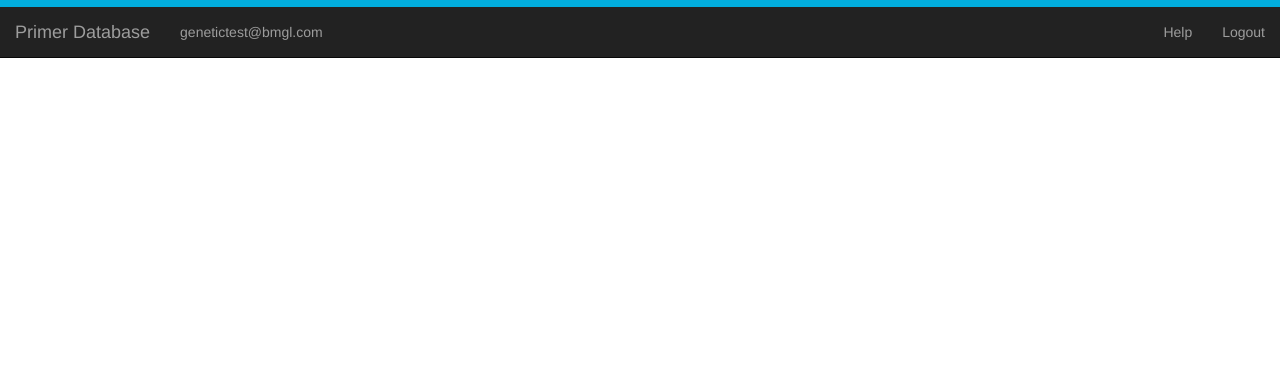
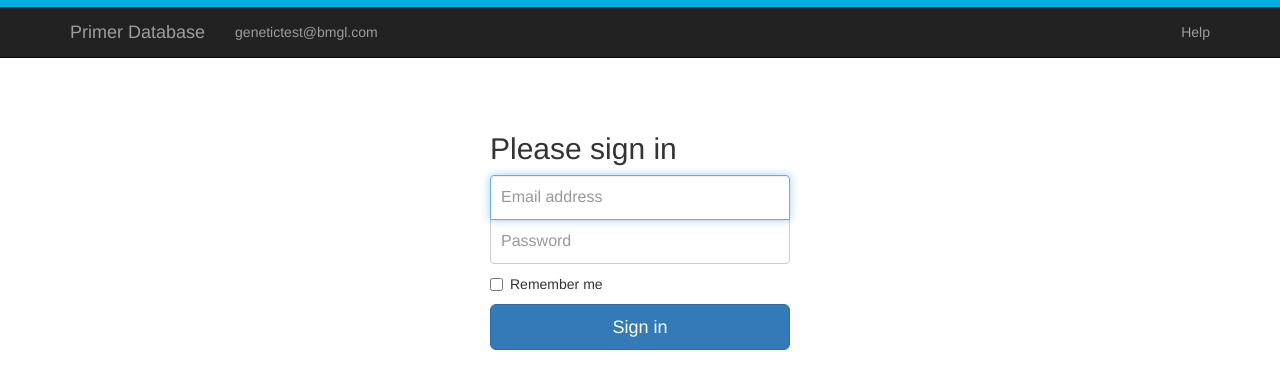
Before and after one commit to rpetersonbcm/primer, a plain HTML site: page index.html in a window 1280 px wide. Shown: the part 53-442 px from the top of the page. Drawn offline with Linux system fonts and the light colour scheme.

Commit message:
index.html - login page complete

```diff
--- a/css/custom.css
+++ b/css/custom.css
@@ -1,11 +1,54 @@
 
 /* First Top Nav Bar with Heading */
-.above-navbar{
+.first-navbar{
 	background-color:#fff;
 	border-bottom: 10px solid #01ADDE;
 	width: 100%;
 }
 
+.second-navbar{
+	style="width:100%;
+	margin: 0 auto;
+}
+
 .margin-top-80{
 	margin-top: 80px;
 }
+
+
+/* First Top Nav Bar with Heading */
+
+.form-signin {
+  max-width: 330px;
+  padding: 15px;
+  margin: 0 auto;
+}
+.form-signin .form-signin-heading,
+.form-signin .checkbox {
+  margin-bottom: 10px;
+}
+.form-signin .checkbox {
+  font-weight: normal;
+}
+.form-signin .form-control {
+  position: relative;
+  height: auto;
+  -webkit-box-sizing: border-box;
+     -moz-box-sizing: border-box;
+          box-sizing: border-box;
+  padding: 10px;
+  font-size: 16px;
+}
+.form-signin .form-control:focus {
+  z-index: 2;
+}
+.form-signin input[type="email"] {
+  margin-bottom: -1px;
+  border-bottom-right-radius: 0;
+  border-bottom-left-radius: 0;
+}
+.form-signin input[type="password"] {
+  margin-bottom: 10px;
+  border-top-left-radius: 0;
+  border-top-right-radius: 0;
+}
--- a/index.html
+++ b/index.html
@@ -41,7 +41,7 @@
     <!-- Navigation -->
     <nav class="navbar navbar-inverse navbar-fixed-top" role="navigation">
 
-    	<div  class="container above-navbar">
+    	<div  class="container first-navbar">
 
             <!-- Brand and toggle get grouped for better mobile display -->
             <div class="navbar-header">
@@ -51,7 +51,7 @@
 
         </div>
         <!-- /.container -->
-        <div class="container" style="width:100%;">
+        <div class="container second-navbar" >
 
             <!-- Brand and toggle get grouped for better mobile display -->
             <div class="navbar-header">
@@ -73,19 +73,12 @@
                     <li>
                         <a href="#">Help</a>
                     </li>
-                    <li>
-                        <a href="#">Logout</a>
-                    </li>
-
-
                 </ul>
                 <ul class="nav navbar-nav visible-xs">
                     <li>
                         <a href="#">Help</a>
                     </li>
-                    <li>
-                        <a href="#">Logout</a>
-                    </li>
+
 
                 </ul>
             </div>
@@ -97,8 +90,21 @@
     <!-- Page Content -->
     <div class="container margin-top-80">
 
-        <div class="row">
-
+    	<div class="row">
+    		<form class="form-signin">
+    			<h2 class="form-signin-heading">Please sign in</h2>
+    			<label for="inputEmail" class="sr-only">Email address</label>
+    			<input type="email" id="inputEmail" class="form-control" placeholder="Email address" required autofocus>
+    			<label for="inputPassword" class="sr-only">Password</label>
+    			<input type="password" id="inputPassword" class="form-control" placeholder="Password" required>
+    			<div class="checkbox">
+    				<label>
+    					<input type="checkbox" value="remember-me"> Remember me
+    				</label>
+    			</div>
+    			<button class="btn btn-lg btn-primary btn-block" type="submit">Sign in</button>
+    		</form>
+    	</div>
 
         </div>
         <!-- /.row -->
```
